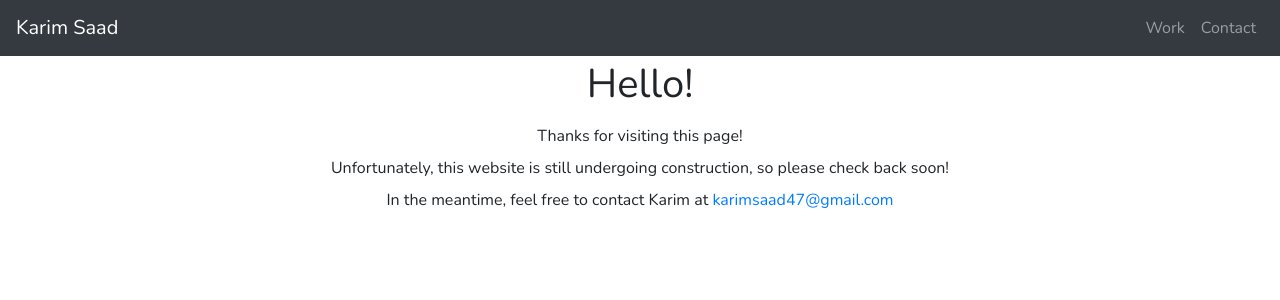
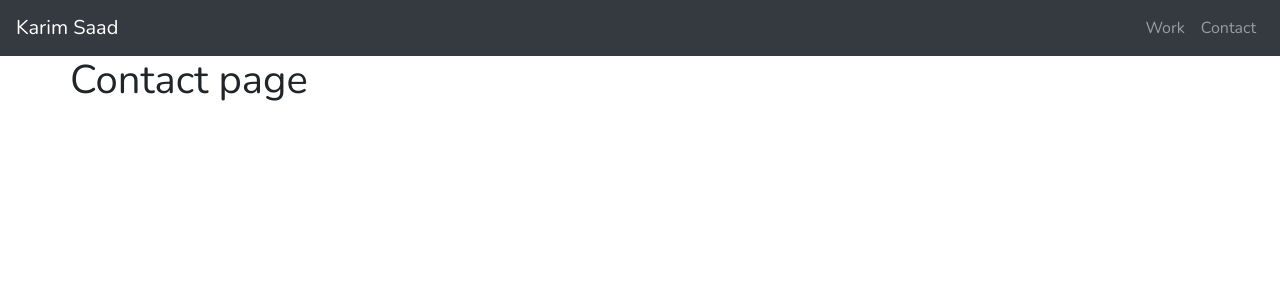
Before and after one commit to karim-saad/karims-website, a React (Create React App) app: page /contact in a window 1280 px wide. Shown: the top 300 px of the page. Built offline with nearby package versions, Linux system fonts and the light colour scheme.

Commit message:
page setup

```diff
--- a/package.json
+++ b/package.json
@@ -10,6 +10,7 @@
     "react": "^17.0.1",
     "react-bootstrap": "^1.5.2",
     "react-dom": "^17.0.1",
+    "react-router-dom": "^5.2.0",
     "react-scripts": "4.0.1",
     "web-vitals": "^0.2.4"
   },
--- a/src/App.js
+++ b/src/App.js
@@ -1,29 +1,20 @@
 import "./App.css";
-import { Container, Row } from "react-bootstrap";
+import { Container } from "react-bootstrap";
 import MainNavbar from "./components/MainNavbar";
+import { HomePage, WorkPage, ContactPage } from "./screens";
+import { BrowserRouter, Route, Switch } from "react-router-dom";
 
 function App() {
   return (
     <Container fluid className="p-0">
       <MainNavbar />
-      <Row className="justify-content-center my-1">
-        <h1>Hello!</h1>
-      </Row>
-      <Row className="justify-content-center">
-        <p className="my-1">Thanks for visiting this page!</p>
-      </Row>
-      <Row className="justify-content-center">
-        <p className="my-1">
-          Unfortunately, this website is still undergoing construction, so
-          please check back soon!
-        </p>
-      </Row>
-      <Row className="justify-content-center">
-        <p className="my-1">
-          In the meantime, feel free to contact Karim at{" "}
-          <a href="mailto:karimsaad47@gmail.com">karimsaad47@gmail.com</a>{" "}
-        </p>
-      </Row>
+      <BrowserRouter>
+        <Switch>
+          <Route path="/" component={HomePage} exact />
+          <Route path="/work" component={WorkPage} />
+          <Route path="/contact" component={ContactPage} />
+        </Switch>
+      </BrowserRouter>
     </Container>
   );
 }
--- /dev/null
+++ b/src/screens/ContactPage.jsx
@@ -0,0 +1,13 @@
+import { Container, Row } from "react-bootstrap";
+
+const ContactPage = () => {
+  return (
+    <Container>
+      <Row>
+        <h1>Contact page</h1>
+      </Row>
+    </Container>
+  );
+};
+
+export default ContactPage;
--- /dev/null
+++ b/src/screens/HomePage.jsx
@@ -0,0 +1,28 @@
+import { Container, Row } from "react-bootstrap";
+
+const HomePage = () => {
+  return (
+    <Container>
+      <Row className="justify-content-center my-1">
+        <h1>Hello!</h1>
+      </Row>
+      <Row className="justify-content-center">
+        <p className="my-1">Thanks for visiting this page!</p>
+      </Row>
+      <Row className="justify-content-center">
+        <p className="my-1">
+          Unfortunately, this website is still undergoing construction, so
+          please check back soon!
+        </p>
+      </Row>
+      <Row className="justify-content-center">
+        <p className="my-1">
+          In the meantime, feel free to contact Karim at{" "}
+          <a href="mailto:karimsaad47@gmail.com">karimsaad47@gmail.com</a>{" "}
+        </p>
+      </Row>
+    </Container>
+  );
+};
+
+export default HomePage;
--- /dev/null
+++ b/src/screens/WorkPage.jsx
@@ -0,0 +1,13 @@
+import { Container, Row } from "react-bootstrap";
+
+const WorkPage = () => {
+  return (
+    <Container>
+      <Row>
+        <h1>Work page</h1>
+      </Row>
+    </Container>
+  );
+};
+
+export default WorkPage;
--- /dev/null
+++ b/src/screens/index.js
@@ -0,0 +1,3 @@
+export { default as HomePage } from "./HomePage";
+export { default as WorkPage } from "./WorkPage";
+export { default as ContactPage } from "./ContactPage";
```
Also changed, not shown: 1 other file (tests, documents, lock files or other folders).
